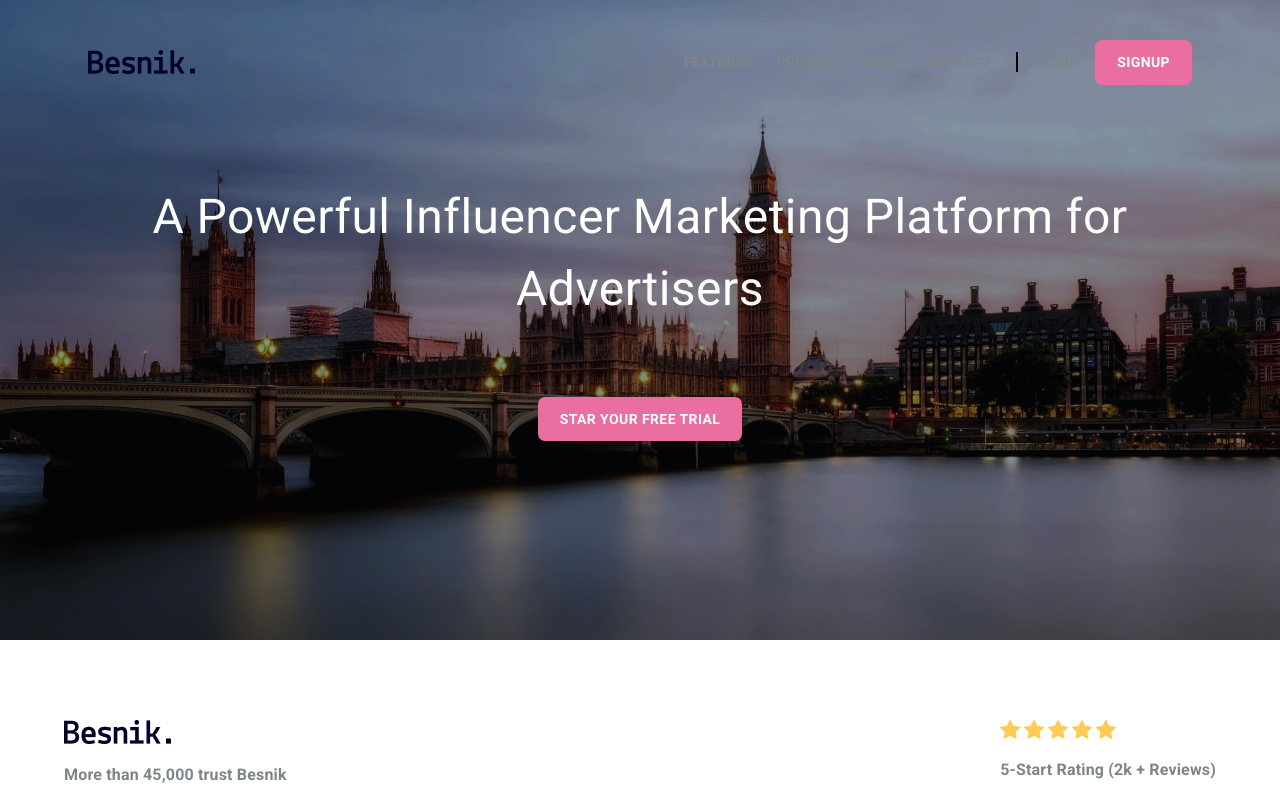
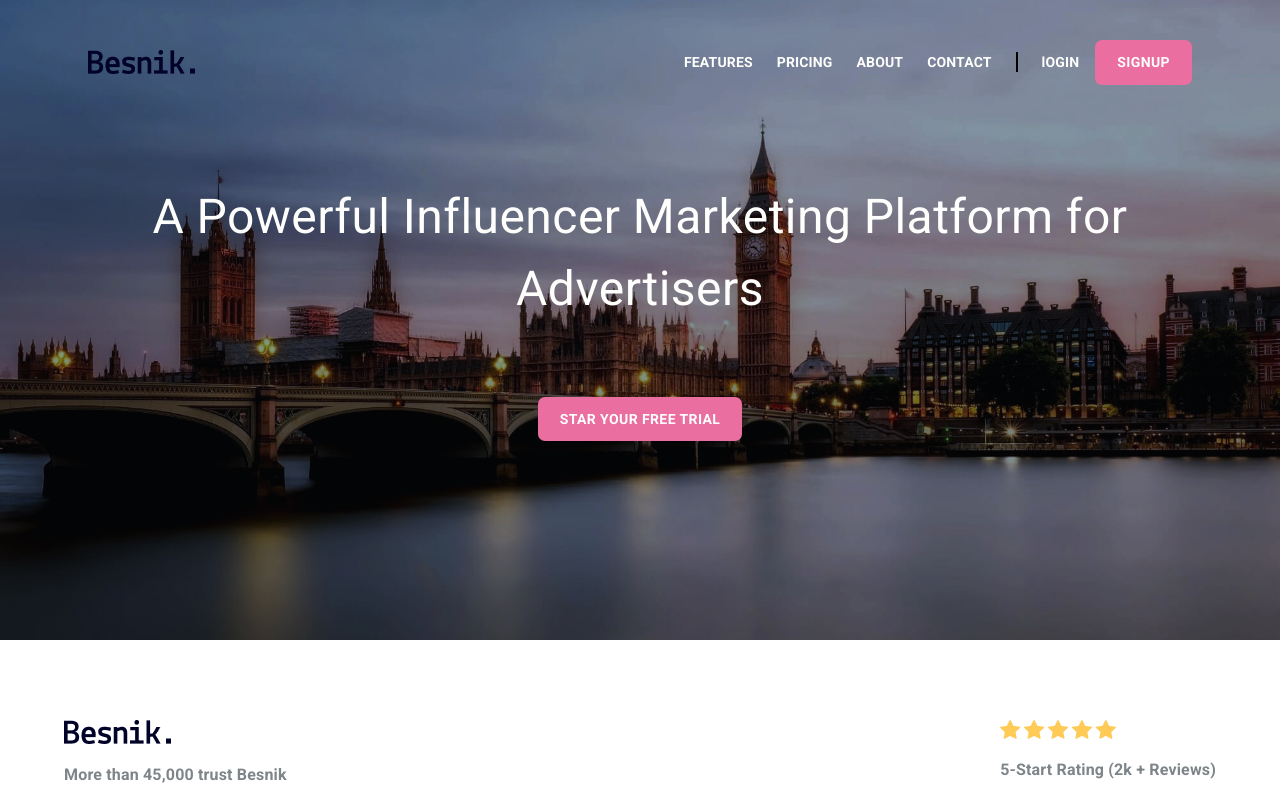
Before and after one commit to sebas-pr2000/Front-end-Prueba, a React (Create React App) app: page / in a window 1280 px wide. Shown: the top 800 px of the page. Built offline with nearby package versions, Linux system fonts and the light colour scheme.

Commit message:
Cambio Color Componente NavBar.jsx

```diff
--- a/src/components/Navbar.jsx
+++ b/src/components/Navbar.jsx
@@ -74,7 +74,7 @@ const Navbar = () => {
 
     const NavLink = styled(Typography)(({ theme }) => ({
         fontSize: "14px",
-        color: "#7D8589",
+        color: "#fefefd",
         fontWeight: "bold",
         cursor: "pointer",
         "&:hover": {
```
